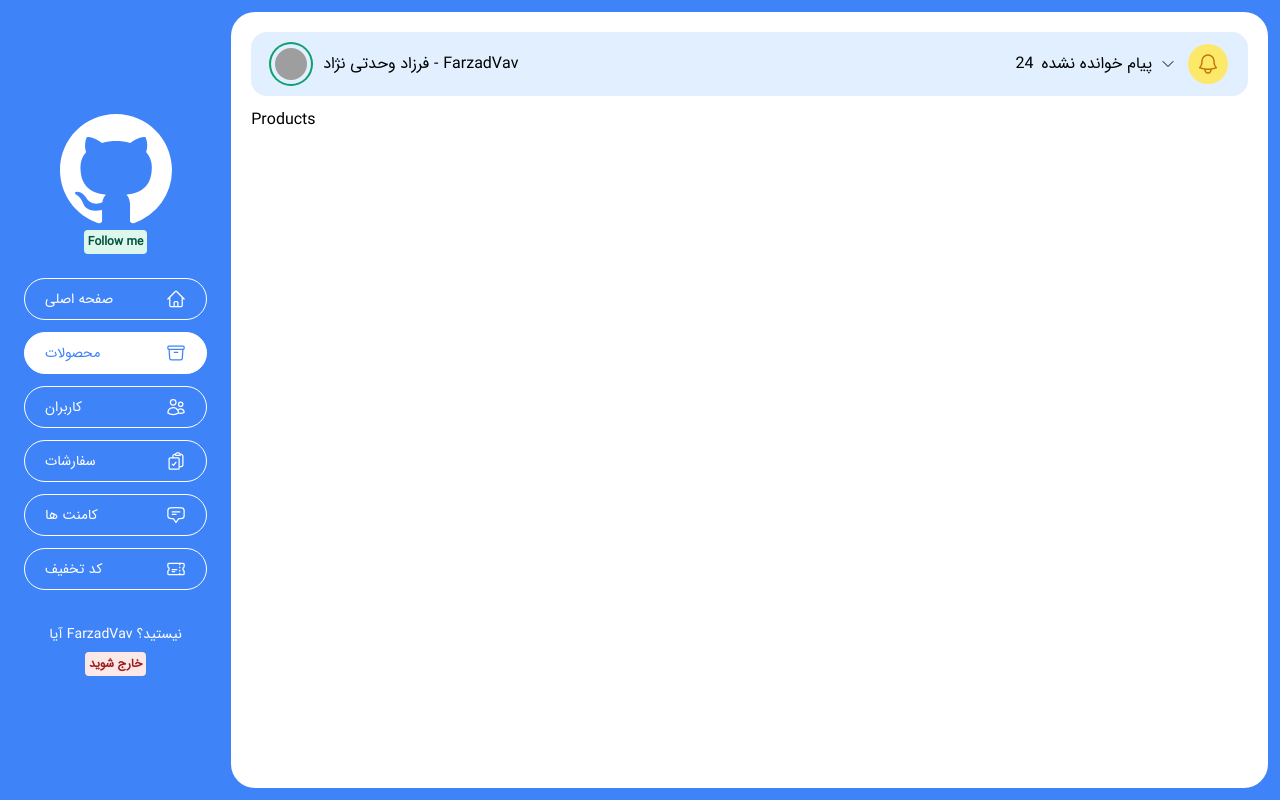
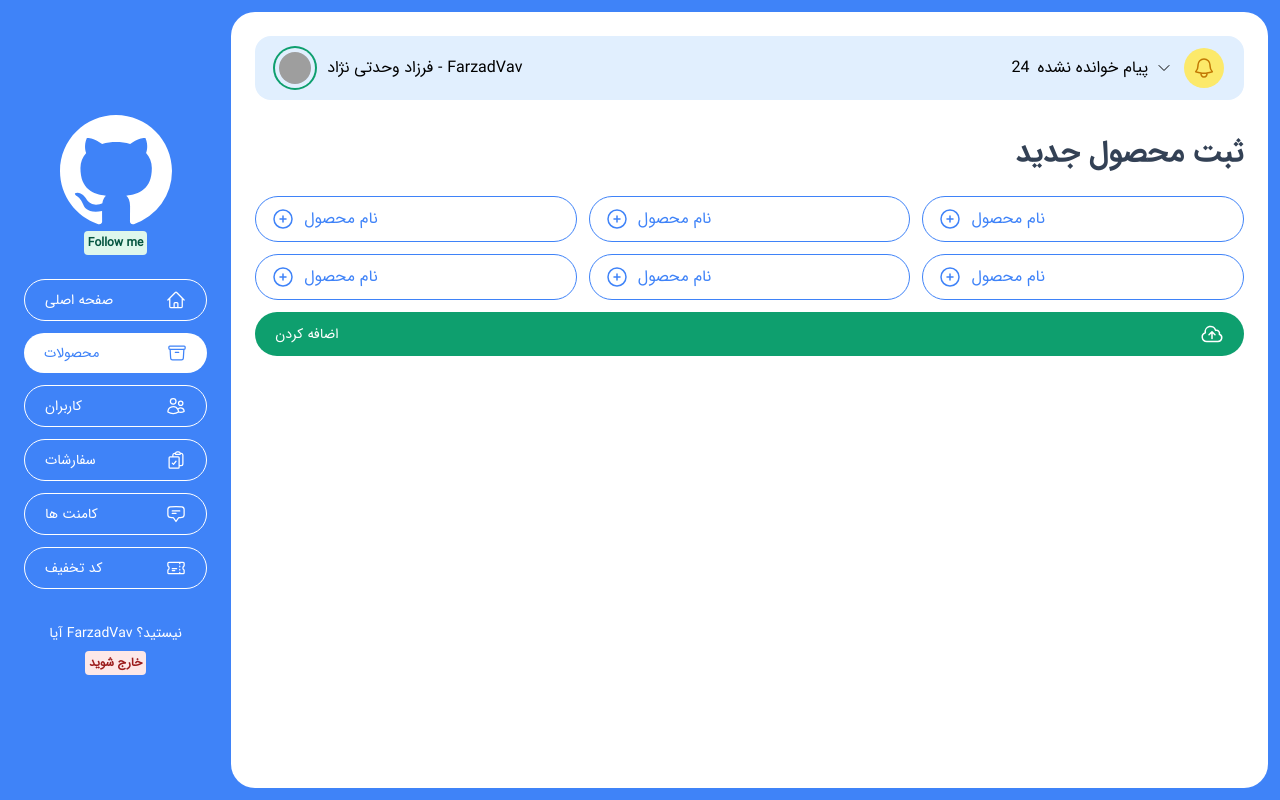
Before and after one commit to FarzadVav/CMS-react.js, a React app in the folder frontend/: page /products in a window 1280 px wide. Built offline with nearby package versions, Linux system fonts and the light colour scheme; grey boxes are pictures that could not be loaded; the HTML template or start-up script is replaced by a standard one.

Commit message:
build addNewProduct component

```diff
--- a/frontend/src/App.jsx
+++ b/frontend/src/App.jsx
@@ -13,7 +13,7 @@ export default function App() {
       <div className="w-2/12 h-full">
         {<SideBar />}
       </div>
-      <div className="bg-white w-10/12 h-full flex flex-col gap-3 p-5 rounded-3xl">
+      <div className="bg-white w-10/12 h-full flex flex-col gap-3 p-6 rounded-3xl">
         {<Header />}
         {router}
       </div>
--- /dev/null
+++ b/frontend/src/Components/AddNewProduct.jsx
@@ -0,0 +1,77 @@
+import React from 'react'
+
+function AddNewProduct() {
+  return (
+    <div className='w-full flex flex-col gap-6'>
+      <h1 className='text-slate-700 w-full text-3xl text-right sansbold'>ثبت محصول جدید</h1>
+      <form action="#" className='w-full flex flex-col gap-3'>
+        <div className="w-full flex justify-center items-center gap-3">
+        <div className="w-1/3 flex justify-center items-center relative">
+            <input type="text"
+              className='text-blue-500 placeholder:text-blue-500 border-blue-500 ring-0 border
+              w-full px-5 pl-12 py-2.5 rounded-full focus:outline-0 focus:ring-4 focus:ring-blue-200'
+              placeholder='نام محصول' />
+            <svg xmlns="http://www.w3.org/2000/svg" fill="none" viewBox="0 0 24 24" strokeWidth={1.5} stroke="currentColor" className="stroke-blue-500 absolute left-4 w-6 h-6">
+              <path strokeLinecap="round" strokeLinejoin="round" d="M12 9v6m3-3H9m12 0a9 9 0 11-18 0 9 9 0 0118 0z" />
+            </svg>
+          </div>
+          <div className="w-1/3 flex justify-center items-center relative">
+            <input type="text"
+              className='text-blue-500 placeholder:text-blue-500 border-blue-500 ring-0 border
+              w-full px-5 pl-12 py-2.5 rounded-full focus:outline-0 focus:ring-4 focus:ring-blue-200'
+              placeholder='نام محصول' />
+            <svg xmlns="http://www.w3.org/2000/svg" fill="none" viewBox="0 0 24 24" strokeWidth={1.5} stroke="currentColor" className="stroke-blue-500 absolute left-4 w-6 h-6">
+              <path strokeLinecap="round" strokeLinejoin="round" d="M12 9v6m3-3H9m12 0a9 9 0 11-18 0 9 9 0 0118 0z" />
+            </svg>
+          </div>
+          <div className="w-1/3 flex justify-center items-center relative">
+            <input type="text"
+              className='text-blue-500 placeholder:text-blue-500 border-blue-500 ring-0 border
+              w-full px-5 pl-12 py-2.5 rounded-full focus:outline-0 focus:ring-4 focus:ring-blue-200'
+              placeholder='نام محصول' />
+            <svg xmlns="http://www.w3.org/2000/svg" fill="none" viewBox="0 0 24 24" strokeWidth={1.5} stroke="currentColor" className="stroke-blue-500 absolute left-4 w-6 h-6">
+              <path strokeLinecap="round" strokeLinejoin="round" d="M12 9v6m3-3H9m12 0a9 9 0 11-18 0 9 9 0 0118 0z" />
+            </svg>
+          </div>
+        </div>
+        <div className="w-full flex justify-center items-center gap-3">
+        <div className="w-1/3 flex justify-center items-center relative">
+            <input type="text"
+              className='text-blue-500 placeholder:text-blue-500 border-blue-500 ring-0 border
+              w-full px-5 pl-12 py-2.5 rounded-full focus:outline-0 focus:ring-4 focus:ring-blue-200'
+              placeholder='نام محصول' />
+            <svg xmlns="http://www.w3.org/2000/svg" fill="none" viewBox="0 0 24 24" strokeWidth={1.5} stroke="currentColor" className="stroke-blue-500 absolute left-4 w-6 h-6">
+              <path strokeLinecap="round" strokeLinejoin="round" d="M12 9v6m3-3H9m12 0a9 9 0 11-18 0 9 9 0 0118 0z" />
+            </svg>
+          </div>
+          <div className="w-1/3 flex justify-center items-center relative">
+            <input type="text"
+              className='text-blue-500 placeholder:text-blue-500 border-blue-500 ring-0 border
+              w-full px-5 pl-12 py-2.5 rounded-full focus:outline-0 focus:ring-4 focus:ring-blue-200'
+              placeholder='نام محصول' />
+            <svg xmlns="http://www.w3.org/2000/svg" fill="none" viewBox="0 0 24 24" strokeWidth={1.5} stroke="currentColor" className="stroke-blue-500 absolute left-4 w-6 h-6">
+              <path strokeLinecap="round" strokeLinejoin="round" d="M12 9v6m3-3H9m12 0a9 9 0 11-18 0 9 9 0 0118 0z" />
+            </svg>
+          </div>
+          <div className="w-1/3 flex justify-center items-center relative">
+            <input type="text"
+              className='text-blue-500 placeholder:text-blue-500 border-blue-500 ring-0 border
+              w-full px-5 pl-12 py-2.5 rounded-full focus:outline-0 focus:ring-4 focus:ring-blue-200'
+              placeholder='نام محصول' />
+            <svg xmlns="http://www.w3.org/2000/svg" fill="none" viewBox="0 0 24 24" strokeWidth={1.5} stroke="currentColor" className="stroke-blue-500 absolute left-4 w-6 h-6">
+              <path strokeLinecap="round" strokeLinejoin="round" d="M12 9v6m3-3H9m12 0a9 9 0 11-18 0 9 9 0 0118 0z" />
+            </svg>
+          </div>
+        </div>
+        <button type='submit' className='btn btn-success w-full'>
+          اضافه کردن
+          <svg xmlns="http://www.w3.org/2000/svg" fill="none" viewBox="0 0 24 24" strokeWidth={1.5} stroke="currentColor" className="w-6 h-6">
+            <path strokeLinecap="round" strokeLinejoin="round" d="M12 16.5V9.75m0 0l3 3m-3-3l-3 3M6.75 19.5a4.5 4.5 0 01-1.41-8.775 5.25 5.25 0 0110.233-2.33 3 3 0 013.758 3.848A3.752 3.752 0 0118 19.5H6.75z" />
+          </svg>
+        </button>
+      </form>
+    </div>
+  )
+}
+
+export default AddNewProduct
--- a/frontend/src/Components/SideBar.jsx
+++ b/frontend/src/Components/SideBar.jsx
@@ -15,37 +15,37 @@ function SideBar() {
           Follow me
         </Badge>
       </a>
-      <NavLink to={'/'} className={link => link.isActive ? 'navLink-active' : 'navLink'}>
+      <NavLink to={'/'} className={link => link.isActive ? 'btn btn-white' : 'btn btn-out-white'}>
         صفحه اصلی
         <svg xmlns="http://www.w3.org/2000/svg" fill="none" viewBox="0 0 24 24" strokeWidth={1.5} stroke="currentColor" className="duration-0 w-5 h-5">
           <path className='duration-0' strokeLinecap="round" strokeLinejoin="round" d="M2.25 12l8.954-8.955c.44-.439 1.152-.439 1.591 0L21.75 12M4.5 9.75v10.125c0 .621.504 1.125 1.125 1.125H9.75v-4.875c0-.621.504-1.125 1.125-1.125h2.25c.621 0 1.125.504 1.125 1.125V21h4.125c.621 0 1.125-.504 1.125-1.125V9.75M8.25 21h8.25" />
         </svg>
       </NavLink>
-      <NavLink to={'/products'} className={link => link.isActive ? 'navLink-active' : 'navLink'}>
+      <NavLink to={'/products'} className={link => link.isActive ? 'btn btn-white' : 'btn btn-out-white'}>
         محصولات
         <svg xmlns="http://www.w3.org/2000/svg" fill="none" viewBox="0 0 24 24" strokeWidth={1.5} stroke="currentColor" className="duration-0 w-5 h-5">
           <path className='duration-0' strokeLinecap="round" strokeLinejoin="round" d="M20.25 7.5l-.625 10.632a2.25 2.25 0 01-2.247 2.118H6.622a2.25 2.25 0 01-2.247-2.118L3.75 7.5M10 11.25h4M3.375 7.5h17.25c.621 0 1.125-.504 1.125-1.125v-1.5c0-.621-.504-1.125-1.125-1.125H3.375c-.621 0-1.125.504-1.125 1.125v1.5c0 .621.504 1.125 1.125 1.125z" />
         </svg>
       </NavLink>
-      <NavLink to={'/users'} className={link => link.isActive ? 'navLink-active' : 'navLink'}>
+      <NavLink to={'/users'} className={link => link.isActive ? 'btn btn-white' : 'btn btn-out-white'}>
         کاربران
         <svg xmlns="http://www.w3.org/2000/svg" fill="none" viewBox="0 0 24 24" strokeWidth={1.5} stroke="currentColor" className="duration-0 w-5 h-5">
           <path className='duration-0' strokeLinecap="round" strokeLinejoin="round" d="M15 19.128a9.38 9.38 0 002.625.372 9.337 9.337 0 004.121-.952 4.125 4.125 0 00-7.533-2.493M15 19.128v-.003c0-1.113-.285-2.16-.786-3.07M15 19.128v.106A12.318 12.318 0 018.624 21c-2.331 0-4.512-.645-6.374-1.766l-.001-.109a6.375 6.375 0 0111.964-3.07M12 6.375a3.375 3.375 0 11-6.75 0 3.375 3.375 0 016.75 0zm8.25 2.25a2.625 2.625 0 11-5.25 0 2.625 2.625 0 015.25 0z" />
         </svg>
       </NavLink>
-      <NavLink to={'/orders'} className={link => link.isActive ? 'navLink-active' : 'navLink'}>
+      <NavLink to={'/orders'} className={link => link.isActive ? 'btn btn-white' : 'btn btn-out-white'}>
         سفارشات
         <svg xmlns="http://www.w3.org/2000/svg" fill="none" viewBox="0 0 24 24" strokeWidth={1.5} stroke="currentColor" className="duration-0 w-5 h-5">
           <path className='duration-0' strokeLinecap="round" strokeLinejoin="round" d="M11.35 3.836c-.065.21-.1.433-.1.664 0 .414.336.75.75.75h4.5a.75.75 0 00.75-.75 2.25 2.25 0 00-.1-.664m-5.8 0A2.251 2.251 0 0113.5 2.25H15c1.012 0 1.867.668 2.15 1.586m-5.8 0c-.376.023-.75.05-1.124.08C9.095 4.01 8.25 4.973 8.25 6.108V8.25m8.9-4.414c.376.023.75.05 1.124.08 1.131.094 1.976 1.057 1.976 2.192V16.5A2.25 2.25 0 0118 18.75h-2.25m-7.5-10.5H4.875c-.621 0-1.125.504-1.125 1.125v11.25c0 .621.504 1.125 1.125 1.125h9.75c.621 0 1.125-.504 1.125-1.125V18.75m-7.5-10.5h6.375c.621 0 1.125.504 1.125 1.125v9.375m-8.25-3l1.5 1.5 3-3.75" />
         </svg>
       </NavLink>
-      <NavLink to={'/comments'} className={link => link.isActive ? 'navLink-active' : 'navLink'}>
+      <NavLink to={'/comments'} className={link => link.isActive ? 'btn btn-white' : 'btn btn-out-white'}>
         کامنت ها
         <svg xmlns="http://www.w3.org/2000/svg" fill="none" viewBox="0 0 24 24" strokeWidth={1.5} stroke="currentColor" className="duration-0 w-5 h-5">
           <path className='duration-0' strokeLinecap="round" strokeLinejoin="round" d="M7.5 8.25h9m-9 3H12m-9.75 1.51c0 1.6 1.123 2.994 2.707 3.227 1.129.166 2.27.293 3.423.379.35.026.67.21.865.501L12 21l2.755-4.133a1.14 1.14 0 01.865-.501 48.172 48.172 0 003.423-.379c1.584-.233 2.707-1.626 2.707-3.228V6.741c0-1.602-1.123-2.995-2.707-3.228A48.394 48.394 0 0012 3c-2.392 0-4.744.175-7.043.513C3.373 3.746 2.25 5.14 2.25 6.741v6.018z" />
         </svg>
       </NavLink>
-      <NavLink to={'/offs'} className={link => link.isActive ? 'navLink-active' : 'navLink'}>
+      <NavLink to={'/offs'} className={link => link.isActive ? 'btn btn-white' : 'btn btn-out-white'}>
         کد تخفیف
         <svg xmlns="http://www.w3.org/2000/svg" fill="none" viewBox="0 0 24 24" strokeWidth={1.5} stroke="currentColor" className="duration-0 w-5 h-5">
           <path className='duration-0' strokeLinecap="round" strokeLinejoin="round" d="M16.5 6v.75m0 3v.75m0 3v.75m0 3V18m-9-5.25h5.25M7.5 15h3M3.375 5.25c-.621 0-1.125.504-1.125 1.125v3.026a2.999 2.999 0 010 5.198v3.026c0 .621.504 1.125 1.125 1.125h17.25c.621 0 1.125-.504 1.125-1.125v-3.026a2.999 2.999 0 010-5.198V6.375c0-.621-.504-1.125-1.125-1.125H3.375z" />
--- a/frontend/src/Pages/Products.jsx
+++ b/frontend/src/Pages/Products.jsx
@@ -1,8 +1,11 @@
 import React from 'react'
+import AddNewProduct from '../Components/AddNewProduct'
 
 function Products() {
   return (
-    <div>Products</div>
+    <div className='w-full flex flex-col justify-center items-center gap-9 mt-6'>
+      <AddNewProduct />
+    </div>
   )
 }
 
--- a/frontend/src/index.css
+++ b/frontend/src/index.css
@@ -39,11 +39,20 @@
 }
 
 @layer components {
-  .navLink {
-    @apply text-white border border-white hover:bg-white hover:text-blue-500 focus:ring-4 focus:outline-none focus:ring-blue-300 flex justify-between items-center rounded-full w-full text-sm px-5 py-2.5;
+  .btn {
+    @apply flex justify-between items-center gap-3 rounded-full w-full text-sm px-5 py-2.5;
   }
 
-  .navLink-active {
-    @apply bg-white text-blue-500 border border-white focus:ring-4 focus:outline-none focus:ring-blue-300 flex justify-between items-center rounded-full w-full text-sm px-5 py-2.5;
+  .btn-success {
+    @apply bg-green-500 text-white focus:ring-4 focus:ring-green-200 hover:ring-4 hover:ring-green-200;
+  }
+
+  .btn-out-white {
+    @apply text-white border-white border focus:ring-4 focus:ring-blue-200
+      hover:bg-white hover:text-blue-500  hover:ring-4 hover:ring-blue-200;
+  }
+
+  .btn-white {
+    @apply bg-white text-blue-500 focus:ring-4 focus:ring-blue-200 hover:ring-4 hover:ring-blue-200;
   }
 }
```
